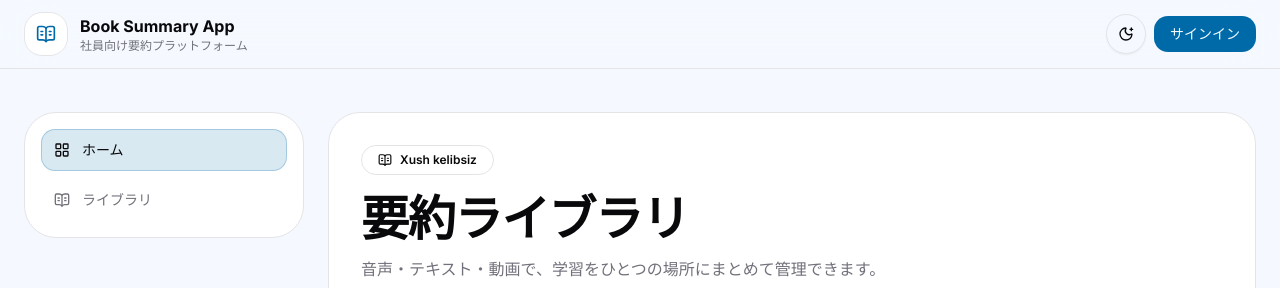
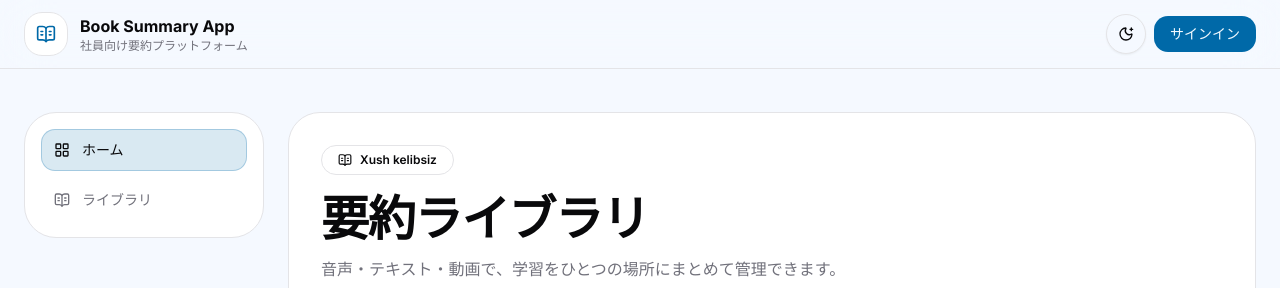
Before and after one commit to Tillayevxusniddin/new-content-manager, a Next.js app in the folder frontend/: page / in a window 1280 px wide. Shown: the top 288 px of the page. Built offline with nearby package versions, Linux system fonts and the light colour scheme.

Commit message:
fix: adjust layout and sidebar visibility for improved responsiveness

```diff
--- a/frontend/src/app/(dashboard)/layout.tsx
+++ b/frontend/src/app/(dashboard)/layout.tsx
@@ -5,10 +5,8 @@ export default function Layout({ children }: { children: React.ReactNode }) {
 	return (
 		<div className='bg-background text-foreground min-h-screen'>
 			<Header />
-			<div className='mx-auto grid w-full max-w-7xl grid-cols-1 gap-6 px-4 pt-24 pb-6 md:px-6 md:pt-28 md:pb-8 lg:grid-cols-[280px_minmax(0,1fr)]'>
-				<aside className='hidden lg:block'>
-					<Sidebar />
-				</aside>
+			<div className='mx-auto flex w-full max-w-7xl gap-6 px-4 pt-24 pb-6 md:px-6 md:pt-28 md:pb-8'>
+				<Sidebar />
 				<main className='min-w-0 overflow-x-hidden'>{children}</main>
 			</div>
 		</div>
--- a/frontend/src/widgets/sidebar/ui/sidebar.tsx
+++ b/frontend/src/widgets/sidebar/ui/sidebar.tsx
@@ -7,7 +7,7 @@ export const Sidebar = () => {
 	const { isAdmin, userItems, adminItems } = useSidebarModel()
 
 	return (
-		<aside className='border-border bg-card rounded-[2rem] border p-4'>
+		<aside className='border-border bg-card sticky top-28 hidden h-fit min-w-60 rounded-[2rem] border p-4 lg:block'>
 			<div className='space-y-2'>
 				{isAdmin
 					? adminItems.map(item => (
@@ -17,6 +17,7 @@ export const Sidebar = () => {
 								className='flex items-center gap-3'
 							>
 								<item.icon className='h-4 w-4' />
+
 								<span>{item.label}</span>
 							</NavLink>
 						))
@@ -27,6 +28,7 @@ export const Sidebar = () => {
 								className='flex items-center gap-3'
 							>
 								<item.icon className='h-4 w-4' />
+
 								<span>{item.label}</span>
 							</NavLink>
 						))}
```
